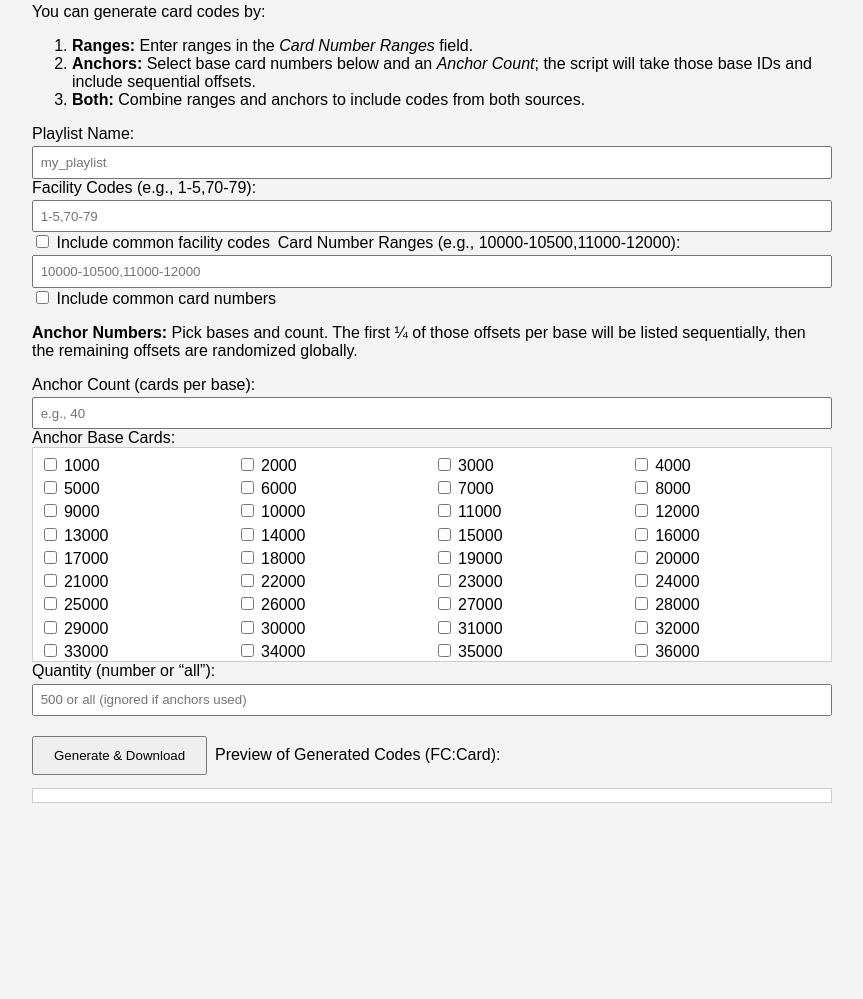
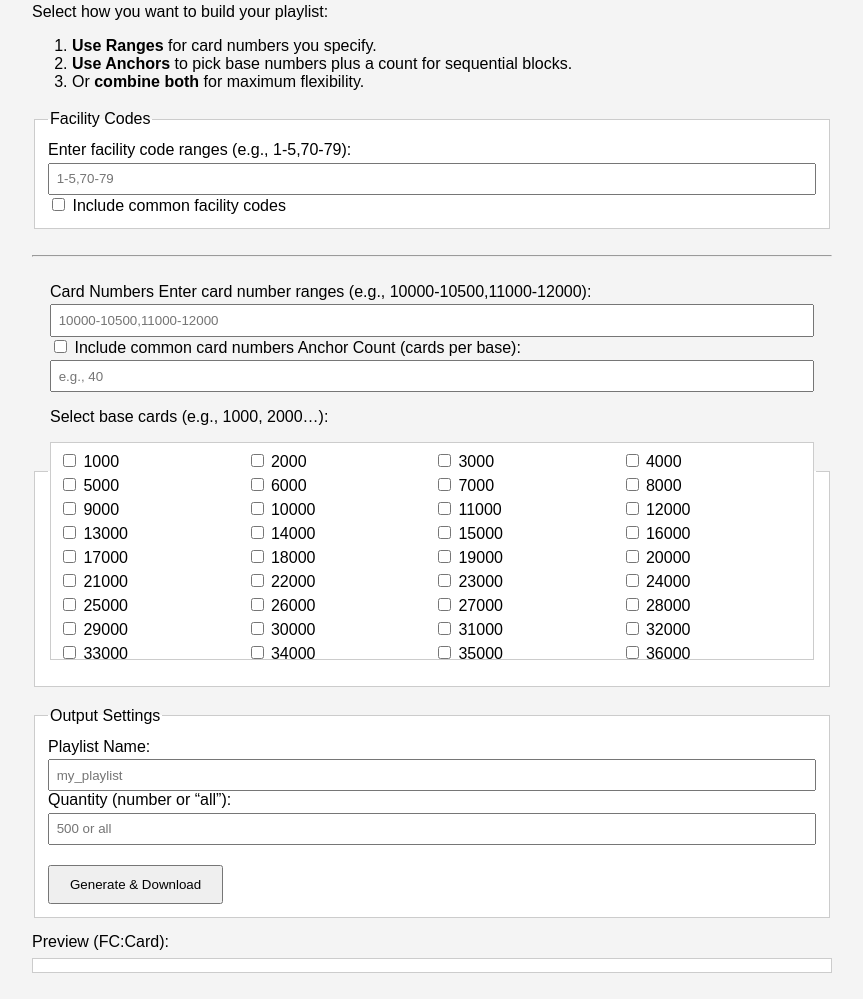
Before and after one commit to jeremydbean/rfidfuzzer, a plain HTML site: page index.html in a window 1280 px wide. Shown: the part 307-1306 px from the top of the page, without its empty margins (208-1071 px from the left). Before the commit the page ends 1136 px from the top, so only its background shows below. Drawn offline with Linux system fonts and the light colour scheme.

Commit message:
Update index.html

```diff
--- a/index.html
+++ b/index.html
@@ -5,15 +5,30 @@
   <meta name="viewport" content="width=device-width, initial-scale=1.0" />
   <title>RFID Fuzzer Playlist Generator</title>
   <style>
-    body {font-family: monospace; white-space: normal; max-width: 800px; margin: 2em auto; background: #f4f4f4; padding: 0 1em;}
-    .logo {text-align: center; margin-bottom: 1em;}
-    .logo img {max-width: 200px;}
-    h1, p, ol, li, label {font-family: sans-serif; white-space: normal;}
-    input[type="text"], input[type="number"] {width: 100%; padding: 0.5em; box-sizing: border-box; margin-top: 0.25em;}
-    #anchorBases {display: grid; grid-template-columns: repeat(4, 1fr); gap: 0.25em; max-height: 200px; overflow-y: auto; padding: 0.5em; background: #fff; border: 1px solid #ccc;}
-    #anchorBases label {white-space: nowrap; font-family: sans-serif;}
-    button {margin-top: 1.5em; padding: 0.75em 1.5em; font-family: sans-serif;}
-    #codePreview {max-height: 300px; overflow: auto; background: #fff; padding: 0.5em; border: 1px solid #ccc; font-family: monospace; white-space: pre-wrap; word-wrap: break-word; margin-top: 1em;}
+    body {
+      font-family: monospace;
+      white-space: normal;
+      max-width: 800px;
+      margin: 2em auto;
+      background: #f4f4f4;
+      padding: 0 1em;
+    }
+    .logo { text-align: center; margin-bottom: 1em; }
+    .logo img { max-width: 200px; }
+    h1, p, ol, li, label, legend { font-family: sans-serif; white-space: normal; }
+    fieldset { margin-top: 1.5em; padding: 1em; background: #fff; border: 1px solid #ccc; }
+    input[type="text"], input[type="number"] {
+      width: 100%; padding: 0.5em; box-sizing: border-box; margin-top: 0.25em;
+    }
+    #anchorBases { display: grid; grid-template-columns: repeat(4, 1fr); gap: 0.25em; max-height: 200px;
+      overflow-y: auto; padding: 0.5em; background: #fff; border: 1px solid #ccc;
+    }
+    #anchorBases label { white-space: nowrap; }
+    button { margin-top: 1.5em; padding: 0.75em 1.5em; font-family: sans-serif; }
+    #codePreview { max-height: 300px; overflow: auto; background: #fff; padding: 0.5em;
+      border: 1px solid #ccc; font-family: monospace; white-space: pre-wrap; word-wrap: break-word; margin-top: 0.5em;
+    }
+    hr { margin: 2em 0; }
   </style>
 </head>
 <body>
@@ -21,37 +36,53 @@
     <img src="IMG_1209.jpeg" alt="Flipper Zero Logo" />
   </div>
   <h1>RFID Fuzzer Playlist Generator</h1>
-
-  <p>You can generate card codes by:</p>
+  <p>Select how you want to build your playlist:</p>
   <ol>
-    <li><strong>Ranges:</strong> Enter ranges in the <em>Card Number Ranges</em> field.</li>
-    <li><strong>Anchors:</strong> Select base card numbers below and an <em>Anchor Count</em>; the script will take those base IDs and include sequential offsets.</li>
-    <li><strong>Both:</strong> Combine ranges and anchors to include codes from both sources.</li>
+    <li><strong>Use Ranges</strong> for card numbers you specify.</li>
+    <li><strong>Use Anchors</strong> to pick base numbers plus a count for sequential blocks.</li>
+    <li>Or <strong>combine both</strong> for maximum flexibility.</li>
   </ol>
 
-  <label>Playlist Name:<input id="playlistName" type="text" placeholder="my_playlist" /></label>
-  <label>Facility Codes (e.g., 1-5,70-79):<input id="fcRanges" type="text" placeholder="1-5,70-79" /></label>
-  <label><input id="commonFc" type="checkbox" /> Include common facility codes</label>
+  <fieldset>
+    <legend>Facility Codes</legend>
+    <label>Enter facility code ranges (e.g., 1-5,70-79):
+      <input id="fcRanges" type="text" placeholder="1-5,70-79" />
+    </label>
+    <label><input id="commonFc" type="checkbox" /> Include common facility codes</label>
+  </fieldset>
 
-  <label>Card Number Ranges (e.g., 10000-10500,11000-12000):<input id="cardRanges" type="text" placeholder="10000-10500,11000-12000" /></label>
-  <label><input id="commonCards" type="checkbox" /> Include common card numbers</label>
+  <hr />
 
-  <div id="anchorSection">
-    <p><strong>Anchor Numbers:</strong> Pick bases and count. The first ¼ of those offsets per base will be listed sequentially, then the remaining offsets are randomized globally.</p>
-    <label>Anchor Count (cards per base):<input id="anchorCount" type="number" min="1" placeholder="e.g., 40" /></label>
-    <label>Anchor Base Cards:</label>
+  <fieldset>
+    <legend>Card Numbers</nlegend>
+    <label>Enter card number ranges (e.g., 10000-10500,11000-12000):
+      <input id="cardRanges" type="text" placeholder="10000-10500,11000-12000" />
+    </label>
+    <label><input id="commonCards" type="checkbox" /> Include common card numbers</label>
+
+    <label>Anchor Count (cards per base):
+      <input id="anchorCount" type="number" min="1" placeholder="e.g., 40" />
+    </label>
+    <p>Select base cards (e.g., 1000, 2000…):</p>
     <div id="anchorBases"></div>
-  </div>
+  </fieldset>
 
-  <label>Quantity (number or “all”):<input id="quantity" type="text" placeholder="500 or all (ignored if anchors used)" /></label>
+  <fieldset>
+    <legend>Output Settings</legend>
+    <label>Playlist Name:
+      <input id="playlistName" type="text" placeholder="my_playlist" />
+    </label>
+    <label>Quantity (number or “all”):
+      <input id="quantity" type="text" placeholder="500 or all" />
+    </label>
+    <button id="generate">Generate &amp; Download</button>
+  </fieldset>
 
-  <button id="generate">Generate &amp; Download</button>
-
-  <label>Preview of Generated Codes (FC:Card):</label>
+  <br />
+  <label>Preview (FC:Card):</label>
   <pre id="codePreview"></pre>
 
   <script>
-    // Populate base cards 1000..40000
     const anchorBases = document.getElementById('anchorBases');
     for (let i = 1; i <= 40; i++) {
       const val = i * 1000;
@@ -81,14 +112,11 @@
       if (anchorCount > 0 && bases.length) {
         const quarter = Math.floor(anchorCount / 4);
         const remainder = anchorCount - quarter;
-        // Generate block and remainder lists
         fcList.forEach(fc => {
-          // sequential first-quarter
           bases.forEach(base => {
             for (let i = 0; i < quarter; i++) preview.push(`${fc}:${base + i}`);
           });
         });
-        // Build global remainder pool
         let remainderPairs = [];
         fcList.forEach(fc => {
           bases.forEach(base => {
@@ -100,14 +128,12 @@
             used.forEach(off => remainderPairs.push(`${fc}:${base + off}`));
           });
         });
-        // Shuffle remainderPairs
         for (let i = remainderPairs.length - 1; i > 0; i--) {
           const j = Math.floor(Math.random() * (i + 1));
           [remainderPairs[i], remainderPairs[j]] = [remainderPairs[j], remainderPairs[i]];
         }
         preview = preview.concat(remainderPairs);
       } else {
-        // Range or random mode
         const q = document.getElementById('quantity').value.trim().toLowerCase();
         const all = (q === 'all');
         const cnt = all ? Infinity : parseInt(q, 10);
@@ -126,7 +152,6 @@
         }
       }
 
-      // Download hex file
       const codes = preview.map(pc => {
         const [f, c] = pc.split(':').map(Number);
         const raw = ((f << 16) | c) & 0xFFFFFF;
@@ -136,27 +161,11 @@
       const url = URL.createObjectURL(blob);
       const a = document.createElement('a'); a.href = url; a.download = name + '.txt'; a.click(); URL.revokeObjectURL(url);
 
-      // Preview update
       document.getElementById('codePreview').textContent = preview.join("\n");
     };
 
-    function parseRanges(s) {
-      if (!s) return [];
-      return Array.from(new Set(s.split(',').flatMap(p => {
-        p = p.trim();
-        if (p.includes('-')) {
-          const [a, b] = p.split('-').map(n => parseInt(n, 10));
-          if (isNaN(a) || isNaN(b)) return [];
-          return Array.from({ length: Math.abs(b - a) + 1 }, (_, i) => Math.min(a, b) + i);
-        }
-        const n = parseInt(p, 10);
-        return isNaN(n) ? [] : [n];
-      })));
-    }
-
-    function mergeUnique(...args) {
-      return Array.from(new Set(args.flat()));
-    }
+    function parseRanges(s) { if (!s) return []; return Array.from(new Set(s.split(',').flatMap(p => { p = p.trim(); if (p.includes('-')) { const [a,b] = p.split('-').map(n=>parseInt(n,10)); if (isNaN(a)||isNaN(b)) return []; return Array.from({length:Math.abs(b-a)+1},(_,i)=>Math.min(a,b)+i);} const n=parseInt(p,10); return isNaN(n)?[]:[n]; }))); }
+    function mergeUnique(...args) { return Array.from(new Set(args.flat())); }
   </script>
 </body>
 </html>
```
